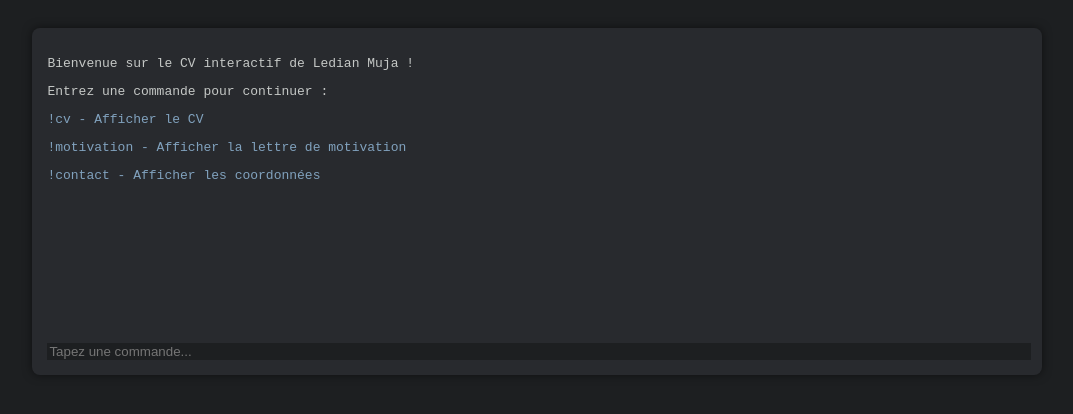
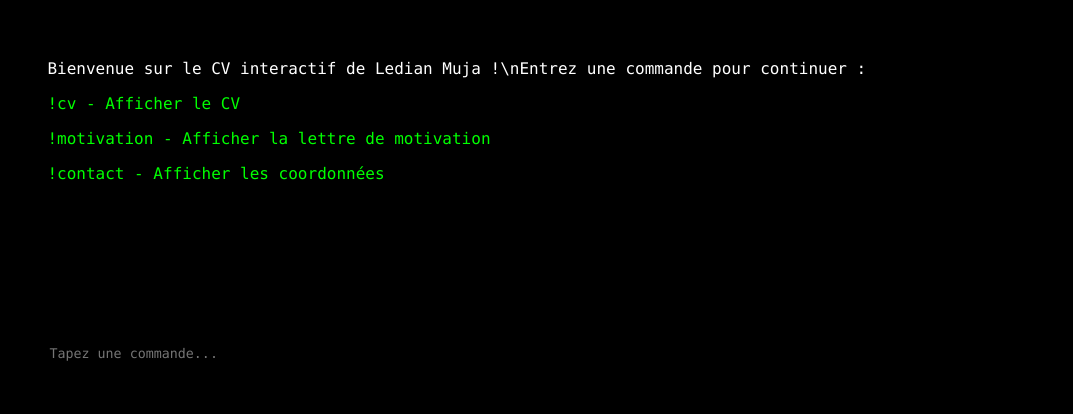
Before and after one commit to ledidian/cv-interactif, a plain HTML site: page index.html in a window 1280 px wide. Shown: the whole page, without its empty margins (103-1176 px from the left). Drawn offline with Linux system fonts and the light colour scheme.

Commit message:
Update index.html

```diff
--- a/index.html
+++ b/index.html
@@ -1,4 +1,3 @@
-
 <!DOCTYPE html>
 <html lang="fr">
 <head>
@@ -7,32 +6,32 @@
     <title>CV Interactif - Ledian Muja</title>
     <style>
         body {
-            background-color: #1d1f21;
-            color: #c5c8c6;
-            font-family: monospace;
+            background-color: black;
+            color: white;
+            font-family: "Consolas", monospace;
             padding: 20px;
         }
         #terminal {
             width: 80%;
             margin: 0 auto;
-            background-color: #282a2e;
+            background-color: black;
             padding: 15px;
             border-radius: 8px;
-            box-shadow: 0 0 10px rgba(0, 0, 0, 0.5);
         }
         #output {
             height: 300px;
             overflow-y: auto;
         }
         input {
-            background-color: #1d1f21;
-            color: #c5c8c6;
+            background-color: black;
+            color: white;
             border: none;
             outline: none;
             width: 100%;
+            font-family: "Consolas", monospace;
         }
         .command {
-            color: #81a2be;
+            color: #00ff00;
         }
     </style>
 </head>
@@ -40,8 +39,7 @@
 
     <div id="terminal">
         <div id="output">
-            <p>Bienvenue sur le CV interactif de Ledian Muja !</p>
-            <p>Entrez une commande pour continuer :</p>
+            <p id="welcome-message"></p>
             <p class="command">!cv - Afficher le CV</p>
             <p class="command">!motivation - Afficher la lettre de motivation</p>
             <p class="command">!contact - Afficher les coordonnées</p>
@@ -50,6 +48,24 @@
     </div>
 
     <script>
+        // Effet de texte progressif
+        function typeText(element, text, speed) {
+            let i = 0;
+            function typeWriter() {
+                if (i < text.length) {
+                    element.innerHTML += text.charAt(i);
+                    i++;
+                    setTimeout(typeWriter, speed);
+                }
+            }
+            typeWriter();
+        }
+
+        // Message de bienvenue qui s'écrit progressivement
+        const welcomeMessage = document.getElementById('welcome-message');
+        const welcomeText = "Bienvenue sur le CV interactif de Ledian Muja !\\nEntrez une commande pour continuer :";
+        typeText(welcomeMessage, welcomeText, 50); // 50ms par caractère
+
         const inputField = document.getElementById('input');
         const outputField = document.getElementById('output');
 
@@ -64,23 +80,19 @@
         function executeCommand(command) {
             let output = '';
             if (command === '!cv') {
-                output = "<p><strong>CV:</strong><br>Ledian Muja<br>Technicien en formation développement<br>...</p>";
+                output = "<p class='command'>> " + command + "</p><p>CV: Ledian Muja<br>Technicien en formation développement<br>...</p>";
             } else if (command === '!motivation') {
-                output = `<p><strong>Lettre de motivation:</strong><br>Madame, Monsieur,<br><br>
-                          Passionné par l'informatique et motivé à me lancer dans une carrière de développement, je vous écris afin de postuler
-                          à une place d'apprentissage au sein de votre entreprise. Mon expérience technique acquise à Genève, couplée à mon
-                          désir d'acquérir des compétences en développement web, me permet de m'adapter rapidement aux nouvelles technologies
-                          et de contribuer activement à vos projets. <br><br>
-                          Je suis convaincu que cette opportunité me permettra de mettre en pratique mon apprentissage en codage tout en
-                          renforçant mes compétences professionnelles. <br><br>
-                          Merci d'avoir pris le temps de lire ma candidature. Je suis disponible pour discuter plus en détails à votre convenance.<br><br>
-                          Ledian Muja</p>`;
+                output = "<p class='command'>> " + command + "</p><p>Madame, Monsieur,<br><br>Passionné par l'informatique et motivé à me lancer dans une carrière de développement, je vous écris afin de postuler à une place d'apprentissage au sein de votre entreprise. Mon expérience technique acquise à Genève, couplée à mon désir d'acquérir des compétences en développement web, me permet de m'adapter rapidement aux nouvelles technologies et de contribuer activement à vos projets. Merci d'avoir pris le temps de lire ma candidature. Je suis disponible pour discuter plus en détails à votre convenance.<br><br>Ledian Muja</p>";
             } else if (command === '!contact') {
-                output = "<p><strong>Coordonnées:</strong><br>Email: ledian.mu@gmail.com<br>Téléphone: +41 76 675 60 42<br>LinkedIn: <a href='https://www.linkedin.com/in/ledian-muja-74a079297/' target='_blank'>Ledian Muja</a></p>";
+                output = "<p class='command'>> " + command + "</p><p>Coordonnées:<br>Email: ledian.mu@gmail.com<br>Téléphone: +41 76 675 60 42<br>LinkedIn: <a href='https://www.linkedin.com/in/ledian-muja-74a079297/' target='_blank'>Ledian Muja</a></p>";
             } else {
-                output = "<p>Commande non reconnue. Essayez: !cv, !motivation, !contact</p>";
+                output = "<p class='command'>> " + command + "</p><p>Commande non reconnue. Essayez: !cv, !motivation, !contact</p>";
             }
-            outputField.innerHTML += `<p class="command">> ${command}</p>` + output;
+
+            // Ajout progressif de texte à l'output
+            const newOutput = document.createElement("div");
+            newOutput.innerHTML = output;
+            outputField.appendChild(newOutput);
             outputField.scrollTop = outputField.scrollHeight;
         }
     </script>
```
